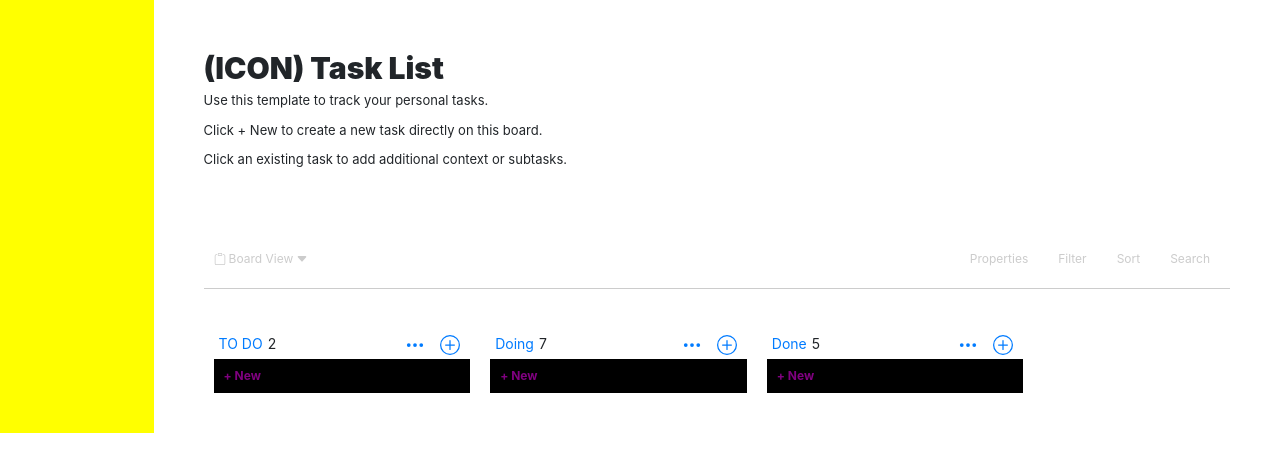
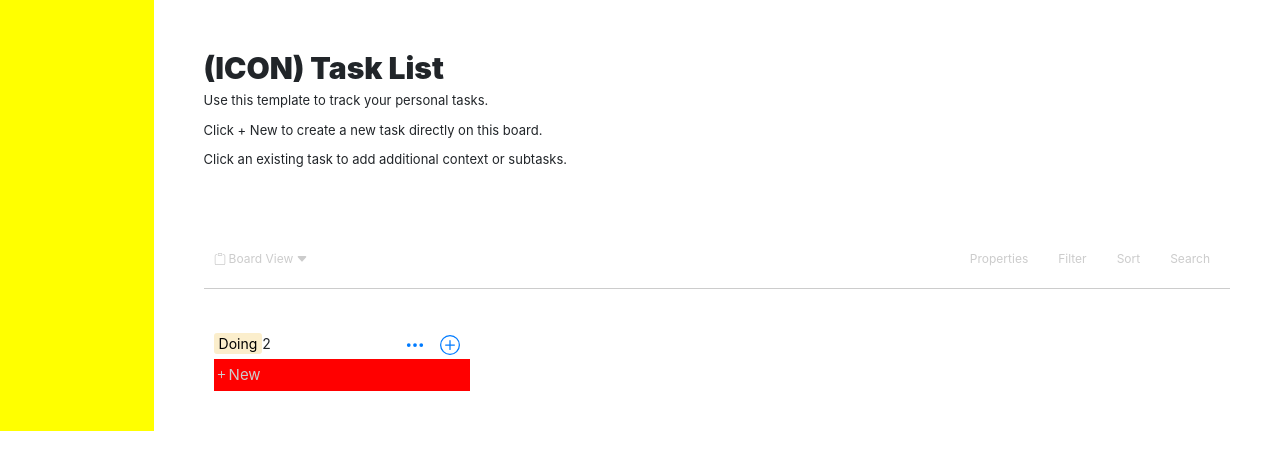
Before and after one commit to moeezkashif13/NOTES-TAKING-APP, a React (Create React App) app in the folder client/: page / in a window 1280 px wide. Shown: the top 472 px of the page. Built offline with nearby package versions, Linux system fonts and the light colour scheme.

Commit message:
delete feature implemented kisii tarhan abhii bhii kuch masle aa sakte chance haii

```diff
--- a/client/src/Components/Stateful Components/S-FUL SCSS/TaskList.module.scss
+++ b/client/src/Components/Stateful Components/S-FUL SCSS/TaskList.module.scss
@@ -1,3 +1,14 @@
+@mixin transitions($times) {
+
+    -webkit-transition: all $times ease-out;
+-moz-transition: all $times ease-out;
+-o-transition: all $times ease-out;
+-ms-transition: all $times ease-out;
+transition: all $times ease-out;
+
+}
+
+
 .tasklist{
     /* background-color: red; */
     width: 100%;
@@ -76,11 +87,8 @@
     padding: 10px 10px;
     text-decoration: none;
     color: #ccc;
-    -webkit-transition: all 0.4s ease-out;
--moz-transition: all 0.4s ease-out;
--o-transition: all 0.4s ease-out;
--ms-transition: all 0.4s ease-out;
-transition: all 0.4s ease-out;
+
+    @include transitions(0.4s);
 
 }
 
@@ -135,12 +143,9 @@ border-radius: 5px;
     top: 50%;
     transform: translateY(-50%);
     position: absolute;
-// font-size: 2.5rem;
--webkit-transition: all 0.4s ease-out;
--moz-transition: all 0.4s ease-out;
--o-transition: all 0.4s ease-out;
--ms-transition: all 0.4s ease-out;
-transition: all 0.4s ease-out;
+
+    @include transitions(0.4s);
+
 }
 
 .tasklist__eachTaskThreeDots:hover{
@@ -155,23 +160,33 @@ background-color: rgba(0,0,0,0.8)
 
 
 .tasklist__featuresNewTask{
-    color: purple;
+    color: #ccc;
     text-decoration: none;
 
-    background-color: black;
     width: 100%;
+    background-color: red;
+    display: flex;
+    align-items: center;
+/* border-radius: 5px; */
+font-size:1.5rem;
+font-weight: 400;
+padding: 5px 0;
+padding-left: 0px;
+margin-bottom: 10px;
 
-    display: block;
-/* border-radius: 5px; */
-font-size: 1.2rem;
-font-weight: 700;
-padding: 8px 0;
-padding-left: 10px;
-margin-bottom: 10px;
+
+
+@include transitions(0.4s);
+
+
 
 
 }
 
+.tasklist__featuresNewTask:hover{
+    background-color: rgba(85, 81, 81, 0.089);
+    color:  inherit;
+}
 
 .tasklist__allConditions{
     display: flex;
@@ -183,6 +198,8 @@ align-items: center;
 
 
 
+
+
 .tasklist__twoSigns{
     margin-left: auto;
 }
@@ -191,29 +208,29 @@ align-items: center;
     padding: 0px 5px;
     text-decoration: none;
     border-radius: 3px;
-    -webkit-transition: all 0.4s ease-out;
--moz-transition: all 0.4s ease-out;
--o-transition: all 0.4s ease-out;
--ms-transition: all 0.4s ease-out;
-transition: all 0.4s ease-out;
+
+    @include transitions(0.4s);
+color: #000;
 
 }
 
 .tasklist__task:hover{
 
-    background-color: rgba(0,0,0,0.5);
+    background-color: rgba(0,0,0,0.5) !important;
+    color: black;
 }
+
+
 
 .tasklist__twoSigns a{
     font-size: 2rem;
     text-decoration: none;
     margin-right:5px;
     padding: 0 5px;
-    -webkit-transition: all 0.4s ease-out;
-    -moz-transition: all 0.4s ease-out;
-    -o-transition: all 0.4s ease-out;
-    -ms-transition: all 0.4s ease-out;
-    transition: all 0.4s ease-out;
+
+    @include transitions(0.4s);
+
+
 }
 
 
@@ -255,17 +272,15 @@ transition: all 0.4s ease-out;
 .tasklist__dropdown__LITAG a {
     color: #000;
     font-weight: 500;
-    background-color: white;
+
     display: flex;
     align-items: center;
     font-size: 1.2rem;
     justify-content: center;
     padding: 7px 140px 7px 0px;
-    -webkit-transition: all 0.4s ease-out;
-    -moz-transition: all 0.4s ease-out;
-    -o-transition: all 0.4s ease-out;
-    -ms-transition: all 0.4s ease-out;
-    transition: all 0.4s ease-out;
+
+    @include transitions(0.4s);
+
     text-align: left;
 }
 
--- a/client/src/Components/Stateful Components/TaskList/DO.js
+++ b/client/src/Components/Stateful Components/TaskList/DO.js
@@ -40,7 +40,7 @@ class DO extends React.Component{
 
     <div className={` ${classes.tasklist__ToDoCondition} ${classes.tasklist__allConditions}`}>
 
-<a href="#!" className={classes.tasklist__task}>TO DO</a>
+<a href="#!" style={{backgroundColor:'#e8d5cc'}} className={`${classes.tasklist__task} ${classes.tasklist__DOTASK}`}>TO DO</a>
 
 <span>{this.state.quantity}</span>
 
@@ -50,7 +50,6 @@ class DO extends React.Component{
 </div>
 
     </div>
-
 
 
 <NewTask class={classes.tasklist__DOLINK}/>
--- a/client/src/Components/Stateful Components/TaskList/DOING.js
+++ b/client/src/Components/Stateful Components/TaskList/DOING.js
@@ -8,14 +8,10 @@ import { BsThreeDots,BsPlusCircle } from "react-icons/bs";
 class DOING extends React.Component{
 
     state = {
-        quantity : 7,
+        quantity : 2,
     }
 
     render(){
-
-console.log('wwwww');
-
-        console.log(this.props);
 
 
     return(
@@ -23,7 +19,7 @@ console.log('wwwww');
 
 <div className={` ${classes.tasklist__DoingCondition} ${classes.tasklist__allConditions}`}>
 
-<a href="#!" className={classes.tasklist__task}>Doing</a>
+<a href="#!" style={{backgroundColor:'#fbeecc'}} className={`${classes.tasklist__task} ${classes.tasklist__DOINGTASK}`}>Doing</a>
 
 <span>{this.state.quantity}</span>
 
@@ -37,7 +33,7 @@ console.log('wwwww');
 
 
 
-<NewTask class={classes.tasklist__DOINGLINK}/>
+    <NewTask   class={classes.tasklist__DOINGLINK}/>
 
 
 </div>
@@ -47,13 +43,15 @@ console.log('wwwww');
 
 const mapStateToProps = state=>{
     return{
-ItemDeleted : state.ItemDeleted
+
+
     }
 }
 
 const mapDispatchToProps = dispatch=>{
     return{
-        // ItemDeleted : arr=>dispatch({type:'ItemDeleted',newArray:arr}),
+
+
     }
 }
 
--- a/client/src/Components/Stateful Components/TaskList/DONE.js
+++ b/client/src/Components/Stateful Components/TaskList/DONE.js
@@ -19,7 +19,7 @@ class DONE extends React.Component{
 
 <div className={` ${classes.tasklist__DoneCondition} ${classes.tasklist__allConditions}`}>
 
-<a href="#!" className={classes.tasklist__task}>Done</a>
+<a href="#!" style={{backgroundColor:'#ffccd1'}} className={`${classes.tasklist__task} ${classes.tasklist__DONETASK}`}>Done</a>
 
 <span>{this.state.quantity}</span>
 
--- a/client/src/Components/Stateful Components/TaskList/EachTaskFromThree.js
+++ b/client/src/Components/Stateful Components/TaskList/EachTaskFromThree.js
@@ -4,70 +4,11 @@ import { AiFillDelete,AiFillCopy } from "react-icons/ai";
 import {connect} from 'react-redux';
 import classes from '../S-FUL SCSS/TaskList.module.scss';
 import Auxx from '../../Auxx/Auxx';
-import $ from 'jquery';
+
 
 
 
 class EachTaskFromThree extends React.Component{
-
-    state = {
-        text : this.props.text
-    }
-
-    mouseEntering = event=>{
-
-        this.setState({renderDropdown:false})
-
-        event.target.firstElementChild.style.display = 'block';
-
-    }
-
-    dropdownFromThreeDots = event=>{
-
-
-        this.setState({renderDropdown:true})
-
-
-    }
-
-    leaving = event=>{
-        this.setState({renderDropdown:false})
-        event.target.firstElementChild.style.display = 'none';
-
-    }
-
-
-    deleteTask = event=>{
-
-        console.log(event.target);
-
-
-       let id =  $(event.target).parents()[4]
-
-
-       console.log(id.id);
-       let deleting = this.props.allArray
-       console.log(deleting);
-
-
-       deleting.forEach((elem,index)=>{
-
-           console.log(elem.props.id);
-
-           if(id.id == elem.props.id){
-
-               let delIT = deleting.splice(index,1);
-               console.log(deleting);
-          this.props.ItemDeleted(delIT);
-
-            }
-
-       })
-
-
-
-
-    }
 
     render(){
 
@@ -75,43 +16,15 @@ class EachTaskFromThree extends React.Component{
     return(
 
         <Auxx>
-<a id={this.props.id} href="#!" onMouseEnter={this.mouseEntering} onMouseLeave={this.leaving}  className={`${this.props.category} ${classes.tasklist__conditionsLINK}`}>{this.state.text}
-
-<div style={{display:'none'}}  onClick={this.dropdownFromThreeDots} className={classes.tasklist__eachTaskThreeDots}>
-
-    <BsThreeDots style={{fontSize:'2rem'}}></BsThreeDots>
-
-        {this.state.renderDropdown?
-    <ul className={classes.tasklist__dropdown}>
-        <li className={classes.tasklist__dropdown__LITAG}>
-    <a href="#!" onClick={this.deleteTask}>
-        <i style={{backgroundColor:'transparent',marginRight:'3px'}}><AiFillDelete/> </i>
-        <li>Delete</li>
-    </a>
-</li>
-
-<li className={classes.tasklist__dropdown__LITAG}>
-    <a href="#!">
-        <i style={{backgroundColor:'transparent',marginRight:'3px',marginLeft:'13px'}}><AiFillCopy/> </i>
-        <li>Duplicate</li>
-    </a>
-</li>
 
 
+<div id={this.props.index} className={classes.tasklist__conditionsLINK}>
 
+<p>{this.props.text}</p>
 
-
-
-    </ul>
-    :null}
-
-
+<a href="#!" onClick={(event,index)=>this.props.deleteTask(event,this.props.index)}>DELETE</a>
 
 </div>
-
-</a>
-
-
 
 
 </Auxx>
@@ -130,7 +43,7 @@ const mapStateToProps = state=>{
 
 const mapDispatchToProps = dispatch=>{
     return{
-        ItemDeleted : arr=>dispatch({type:'ItemDeleted',newArray:arr}),
+
     }
 }
 
--- a/client/src/Components/Stateful Components/TaskList/NewTASK.js
+++ b/client/src/Components/Stateful Components/TaskList/NewTASK.js
@@ -4,6 +4,9 @@ import Auxx from '../../Auxx/Auxx';
 import EachTaskFromThree from './EachTaskFromThree';
 import { v4 as uuidv4 } from 'uuid';
 import {connect} from 'react-redux';
+import {BsPlus} from 'react-icons/bs';
+
+
 // import firebase from "firebase/app";
 
 // // Add the Firebase services that you want to use
@@ -13,114 +16,84 @@ import {connect} from 'react-redux';
 
 class NewTask extends React.Component{
 
-// console.log(props);
+    state = {
+        tasks : [
+          // {name:'buy'},
+          // {name:'purchase'},
+          // {name : 'avienn'}
 
-state = {
+        ],
 
-    // eachTaskArray : [],
 
-    eachTaskArray : [],
-    numb : 2,
       }
 
+      deleteTask = (event,index)=>{
+    console.log(index);
+
+        let tasks = this.state.tasks;
+        console.log(tasks);
+
+        tasks.splice(index,1);
+        console.log(tasks);
+
+        this.setState({
+          tasks
+        })
+
+      }
 
       addNewTask = event=>{
 
-console.log('add new taskkk');
-
-
-// UNDEFIENEDD KYUNN KE CLASSES ABHII DEFINEDD NHII
+      event.preventDefault();
+      let tasks = this.state.tasks;
 
 
 
+    tasks.push(1)
 
-    // let db = firebase.firestore();
+    this.setState({
+      tasks,
 
-    console.log('clickeddd');
-
-// // console.log(event.target.parentElement);
-// var node = document.createElement("LI");                 // Create a <li> node
-// var textnode = document.createTextNode("Water");         // Create a text node
-// node.appendChild(textnode);             // Append the text to <li>
-
-// console.log(node);
-
-let eachTask = this.state.eachTaskArray.slice();
-
-eachTask.push(<EachTaskFromThree id={uuidv4()} allArray = {eachTask} category='classes.tasklist__DOLINK' text = {uuidv4()}/>);
-console.log(eachTask);
-
-this.setState({eachTaskArray:eachTask})
-
-
-// var docData = {
-//     check : eachTask,
-//     dateExample: firebase.firestore.Timestamp.fromDate(new Date("December 10, 1815")),
-//     arrayExample: [5, true, "hello"],
-
-// };
-
-
-
-
-//  // Add a new document in collection "cities"
-//  db.collection("cities").doc("arrayBro").set({
-//      avien : node.innerHTML
-//  })
-// .then(function() {
-//     console.log("Document successfully written!");
-// })
-// .catch(function(error) {
-//     console.error("Error writing document: ", error);
-// });
-
+    })
 
     }
 
 
 
-
-componentDidUpdate(prevProps,prevState){
-
-    // console.log(prevState);
-
-    if(prevProps.ItemDeleted!=this.props.ItemDeleted){
-        this.setState({eachTaskArray : this.props.ItemDeleted})
-
-
-    }
-    // console.log(this.props.ItemDeleted);
-
-
-    // console.log(prevProps);
+render(){
 
 
 
-}
-
-render(){
-
-
-let gotIt = this.state.eachTaskArray.slice();
-
-let mapped = gotIt.map((elem,index)=>{
-
-    return <Auxx key={index} >{elem}</Auxx>;
-
-})
 
 
 
-// console.log(mapped);
 
     return(
 
 <Auxx>
 
 
- {mapped}
 
-        <a onClick={this.addNewTask} href="#!" className={classes.tasklist__featuresNewTask}>+ New</a>
+ {
+
+   this.state.tasks.map((task, index) => {
+     return <EachTaskFromThree text={'texttt'}
+             key={index}
+
+             index={index}
+             deleteTask={this.deleteTask}
+ />
+   })
+ }
+
+
+
+
+
+{/* // {gotArrayOfComponents} */}
+
+
+        <a onClick={this.addNewTask} href="#!" className={classes.tasklist__featuresNewTask}><BsPlus/> New</a>
 
 
         </Auxx>
@@ -131,13 +104,13 @@ let mapped = gotIt.map((elem,index)=>{
 
 const mapStateToProps = state=>{
     return{
-        ItemDeleted : state.ItemDeleted,
+
     }
 }
 
 const mapDispatchToProps = dispatch=>{
     return{
-        // ItemDeleted : arr=>dispatch({type:'ItemDeleted',newArray:arr}),
+
     }
 }
 
--- a/client/src/Components/Stateful Components/TaskList/TaskList.js
+++ b/client/src/Components/Stateful Components/TaskList/TaskList.js
@@ -14,7 +14,7 @@ class TaskList extends React.Component{
 
     changeInstructions = event=>{
 
-        console.log(event.target);
+
 
 
 
@@ -93,13 +93,15 @@ class TaskList extends React.Component{
 <div className={classes.tasklist__threeConditionsDIV}>
 
 
-<DO />
+{/* <DO /> */}
 <DOING/>
+
+
 
 {/* kyunn ke kchh classes abhii undeifned hainn iss liye EACH TASK FROM THERE KE PROPS UNDEFIENED DIKHAA SAKTE */}
 
 
-<DONE/>
+{/* <DONE/> */}
 
 
 {/* <EachTaskThreeDots/> */}
--- /dev/null
+++ b/client/src/TodoForm.js
@@ -0,0 +1,15 @@
+import React from 'react';
+const TodoForm = (props) => {
+	return (
+		<form onSubmit={props.addTask}>
+		  <input type="text"
+		    value={props.currentTask}
+		    onChange={props.updateTask}
+		   />
+		   <button type="submit">Submit</button>
+		</form>
+	)
+}
+
+
+export default TodoForm;
--- /dev/null
+++ b/client/src/TodoItem.js
@@ -0,0 +1,20 @@
+import React from 'react';
+
+
+const TodoItem = (props) => {
+  return (
+        <li onClick={ () => {
+            props.clickHandler(props.index);
+          }} className={props.details.completed ? 'completed' :
+        ''}>
+            {props.details}
+            <button onClick={(evt) => {
+              evt.stopPropagation();
+              props.deleteTask(props.index)
+            }}>Delete</button>
+          </li>
+       )
+
+}
+
+export default TodoItem;
--- a/client/src/store/reducer.js
+++ b/client/src/store/reducer.js
@@ -1,21 +1,17 @@
 const initialState = {
 
+  sendWholeArray : null,
 
-  ItemDeleted : [],
+  ItemDeleted : null,
 
 }
 
 const reducer = (state=initialState,action)=>{
 
 
-  if(action.type=='ItemDeleted'){
 
-    return{
-      ...state,
-      ItemDeleted : action.newArray,
-    }
 
-  }
+
 
 
 
--- a/package.json
+++ b/package.json
@@ -1,5 +1,5 @@
 {
-  "name": "WEB",
+  "name": "web",
   "version": "1.0.0",
   "description": "",
   "main": "index.js",
```
Also changed, not shown: client/src/App.js (+26 -1 lines), 1 other file (tests, documents, lock files or other folders). Lines whose indentation alone changed are shown as unchanged.
